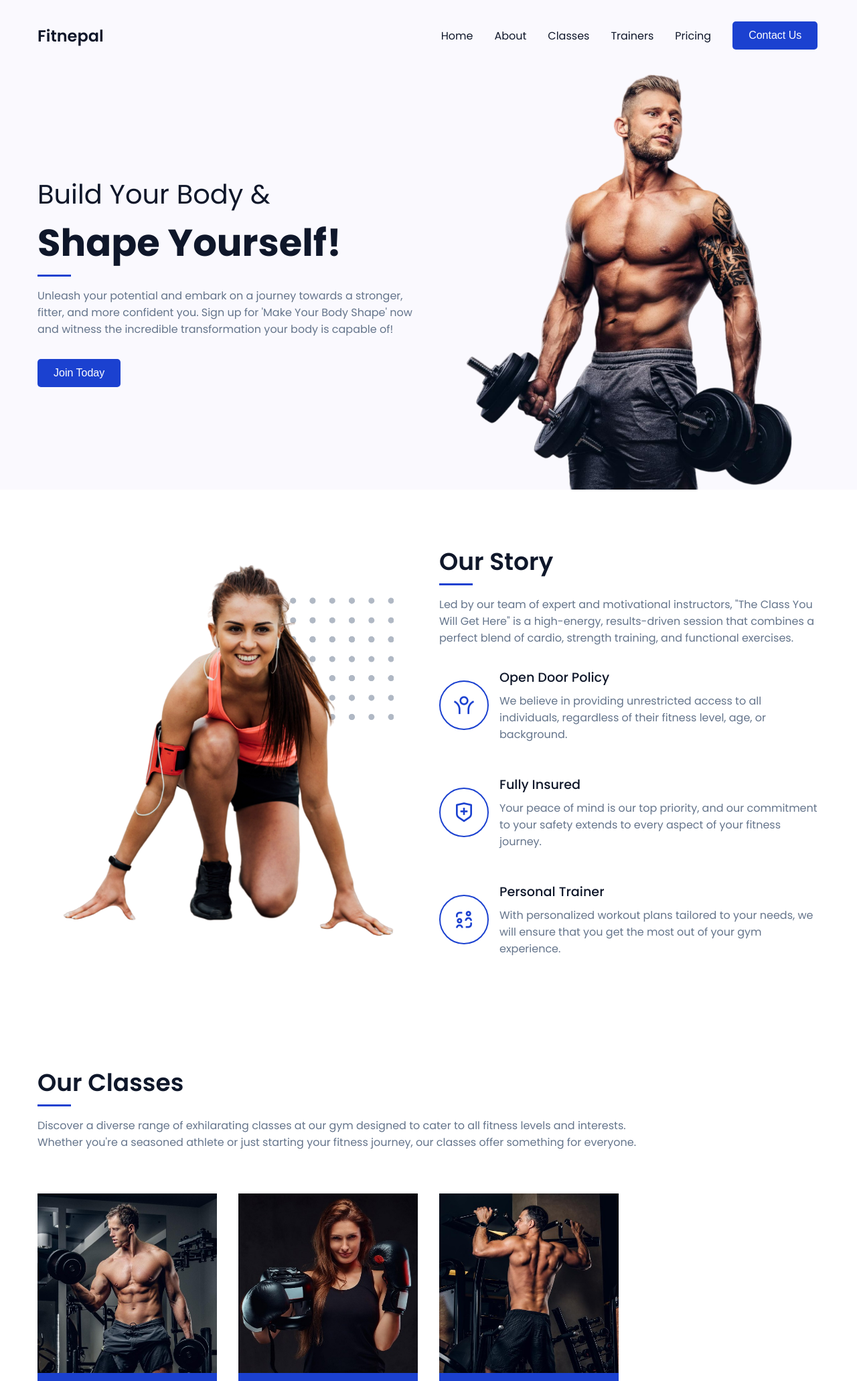
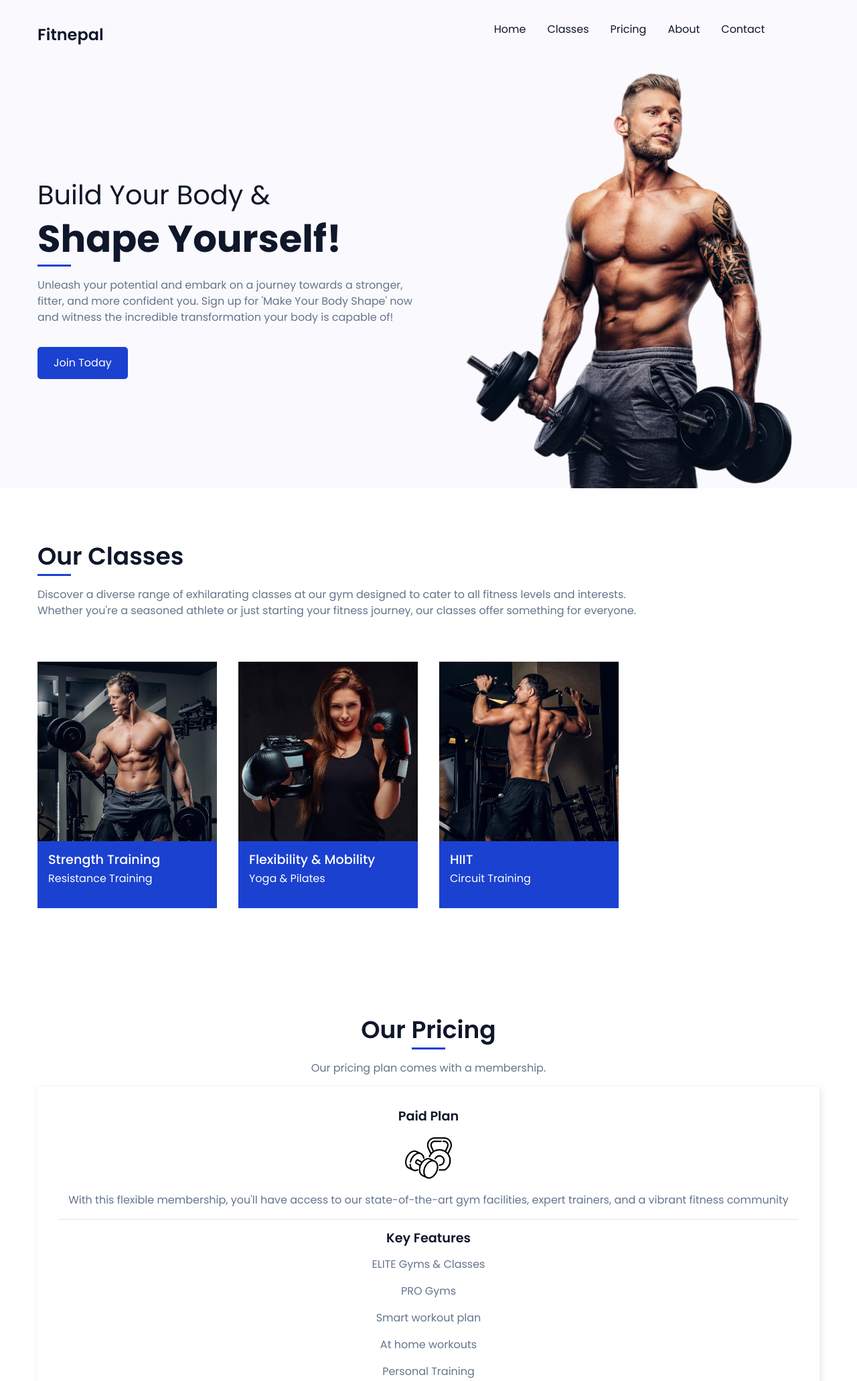
Before and after one commit to prasangapokharel/fitnepal, a PHP site: page /home/index.html in a window 1280 px wide. Shown: the top 2062 px of the page at 67% size. Run offline with PHP 8.4, Linux system fonts and the light colour scheme.

Commit message:
newFiles

```diff
--- a/home/contact.php
+++ b/home/contact.php
@@ -3,13 +3,9 @@
 <head>
     <meta charset="UTF-8">
     <title>Contact Us</title>
-    <!-- Bootstrap CSS -->
     <link rel="stylesheet" href="https://stackpath.bootstrapcdn.com/bootstrap/4.5.2/css/bootstrap.min.css">
-    <!-- Feather Icons -->
     <script src="https://cdn.jsdelivr.net/npm/feather-icons/dist/feather.min.js"></script>
-    <!-- Google Fonts -->
     <link rel="stylesheet" href="https://fonts.googleapis.com/css?family=Pacifico|Quicksand:400,600&display=swap">
-    <!-- Inline Styles -->
     <style>
         body{
             background-color: #3e4684;
@@ -165,7 +161,6 @@
     feather.replace();
 </script>
 
-<!-- Bootstrap JS and Dependencies -->
 <script src="https://code.jquery.com/jquery-3.5.1.slim.min.js"></script>
 <script src="https://stackpath.bootstrapcdn.com/bootstrap/4.5.2/js/bootstrap.bundle.min.js"></script>
 </body>
--- a/home/index.html
+++ b/home/index.html
@@ -1,14 +1,18 @@
 <!DOCTYPE html>
 <html lang="en">
+
 <head>
   <meta charset="UTF-8" />
   <meta name="viewport" content="width=device-width, initial-scale=1.0" />
-    <link href="https://cdn.jsdelivr.net/npm/remixicon@3.5.0/fonts/remixicon.css"rel="stylesheet"/>
-    <link rel="stylesheet" href="https://cdn.jsdelivr.net/npm/swiper@10/swiper-bundle.min.css"/>
+  <link href="https://cdn.jsdelivr.net/npm/remixicon@3.5.0/fonts/remixicon.css" rel="stylesheet" />
+  <link rel="stylesheet" href="https://cdn.jsdelivr.net/npm/swiper@10/swiper-bundle.min.css" />
+  <link rel="stylesheet" href="https://stackpath.bootstrapcdn.com/bootstrap/4.5.2/css/bootstrap.min.css">
+  <script src="https://cdn.jsdelivr.net/npm/feather-icons/dist/feather.min.js"></script>
+  <link rel="stylesheet" href="https://fonts.googleapis.com/css?family=Pacifico|Quicksand:400,600&display=swap">
   <link rel="stylesheet" href="styles.css" />
+
   <title>FitNepal</title>
 </head>
-  <body>
 <header class="header">
   <nav>
     <div class="nav__header">
@@ -21,11 +25,11 @@
     </div>
     <ul class="nav__links" id="nav-links">
       <li class="link"><a href="#home">Home</a></li>
+      <li class="link"><a href="#class">Classes</a></li>
+      <li class="link"><a href="#price">Pricing</a></li>
       <li class="link"><a href="#about">About</a></li>
-          <li class="link"><a href="#class">Classes</a></li>
-          <li class="link"><a href="#trainer">Trainers</a></li>
-          <li class="link"><a href="#price">Pricing</a></li>
-          <li class="link"><button class="btn">Contact Us</button></li>
+      <li class="link"><a href="#">Contact</a></li>
+
     </ul>
   </nav>
   <div class="section__container header__container" id="home">
@@ -47,54 +51,6 @@
     </div>
   </div>
 </header>
-
-    <section class="section__container about__container" id="about">
-      <div class="about__image">
-        <img class="about__bg" src="assets/dot-bg.png" alt="bg" />
-        <img src="assets/about.png" alt="about" />
-      </div>
-      <div class="about__content">
-        <h2 class="section__header">Our Story</h2>
-        <p class="section__description">
-          Led by our team of expert and motivational instructors, "The Class You
-          Will Get Here" is a high-energy, results-driven session that combines
-          a perfect blend of cardio, strength training, and functional
-          exercises.
-        </p>
-        <div class="about__grid">
-          <div class="about__card">
-            <span><i class="ri-open-arm-line"></i></span>
-            <div>
-              <h4>Open Door Policy</h4>
-              <p>
-                We believe in providing unrestricted access to all individuals,
-                regardless of their fitness level, age, or background.
-              </p>
-            </div>
-          </div>
-          <div class="about__card">
-            <span><i class="ri-shield-cross-line"></i></span>
-            <div>
-              <h4>Fully Insured</h4>
-              <p>
-                Your peace of mind is our top priority, and our commitment to
-                your safety extends to every aspect of your fitness journey.
-              </p>
-            </div>
-          </div>
-          <div class="about__card">
-            <span><i class="ri-p2p-line"></i></span>
-            <div>
-              <h4>Personal Trainer</h4>
-              <p>
-                With personalized workout plans tailored to your needs, we will
-                ensure that you get the most out of your gym experience.
-              </p>
-            </div>
-          </div>
-        </div>
-      </div>
-    </section>
 
 <section class="section__container class__container" id="class">
   <h2 class="section__header">Our Classes</h2>
@@ -135,29 +91,12 @@
 <section class="section__container price__container" id="price">
   <h2 class="section__header">Our Pricing</h2>
   <p class="section__description">
-        Our pricing plan comes with various membership tiers, each tailored to
-        cater to different preferences and fitness aspirations.
+    Our pricing plan comes with a membership.
   </p>
-      <div class="price__grid">
+
   <div class="price__card">
     <div class="price__content">
-            <h4>Weekly Plan</h4>
-            <img src="assets/price-2.png" alt="price" />
-            <p>
-              Our weekly plan is designed to provide structure and variety to
-              your workouts, ensuring you stay motivated and on track.
-            </p>
-            <hr />
-            <h4>Key Features</h4>
-            <p>PRO Gyms</p>
-            <p>Smart workout plan</p>
-            <p>At home workouts</p>
-          </div>
-          <button class="btn">Join Now</button>
-        </div>
-        <div class="price__card">
-          <div class="price__content">
-            <h4>Monthly Plan</h4>
+      <h4>Paid Plan</h4>
       <img src="assets/price-3.png" alt="price" />
       <p>
         With this flexible membership, you'll have access to our
@@ -246,34 +185,38 @@
           <h5>Teacher</h5>
         </div>
       </div>
-          <div class="swiper-slide">
-            <div class="client__card">
-              <img src="assets/client-4.jpg" alt="client" />
-              <div class="client__ratings">
-                <span><i class="ri-star-fill"></i></span>
-                <span><i class="ri-star-fill"></i></span>
-                <span><i class="ri-star-fill"></i></span>
-                <span><i class="ri-star-fill"></i></span>
-                <span><i class="ri-star-fill"></i></span>
-              </div>
-              <p>
-                This gym's 24/7 access has been a lifesaver. Whether it's a
-                late-night workout or an early morning session, the convenience
-                here is unbeatable.
-              </p>
-              <h4>David Martinez</h4>
-              <h5>Entrepreneur</h5>
-            </div>
-          </div>
     </div>
   </div>
 </section>
+
+<div class="container">
+  <form action="subcontact.php" method="post">
+    <h1 class="title">Talk to Us</h1>
+    <div class="form-group">
+      <label for="formName">Name</label>
+      <input type="text" id="formName" name="name" class="form-control" placeholder="Name" required>
+    </div>
+    <div class="form-group">
+      <label for="formEmail">E-mail</label>
+      <input type="email" id="formEmail" name="email" class="form-control" placeholder="E-mail" required>
+    </div>
+    <div class="form-group">
+      <label for="formSubject">Subject</label>
+      <input type="text" id="formSubject" name="subject" class="form-control" placeholder="Subject" required>
+    </div>
+    <div class="form-group message">
+      <label for="formMessage">Message</label>
+      <textarea id="formMessage" name="message" class="form-control" rows="7" placeholder="Message" required></textarea>
+    </div>
+    <div class="text-center">
+      <button type="submit" class="btn btn-primary">Send Message</button>
+    </div>
+  </form>
 
   <footer class="footer">
     <div class="section__container footer__container">
       <div class="footer__col">
         <div class="footer__logo">
-          <!-- <a href="#"><img src="#" alt="logo" />FitNepal</a> -->
           <a href="#">FitNepal</a>
           Find your healthy, and your happy.
         </div>
@@ -315,4 +258,5 @@
   <script src="https://cdn.jsdelivr.net/npm/swiper@10/swiper-bundle.min.js"></script>
   <script src="main.js"></script>
   </body>
+
 </html>
```
Also changed, not shown: profilepic/Monetize (1).jpg (deleted), profilepic/Screenshot 2024-03-12 210505.png (deleted), profilepic/TRYME (70 x 70 px).png (deleted). Lines whose indentation alone changed are shown as unchanged.
